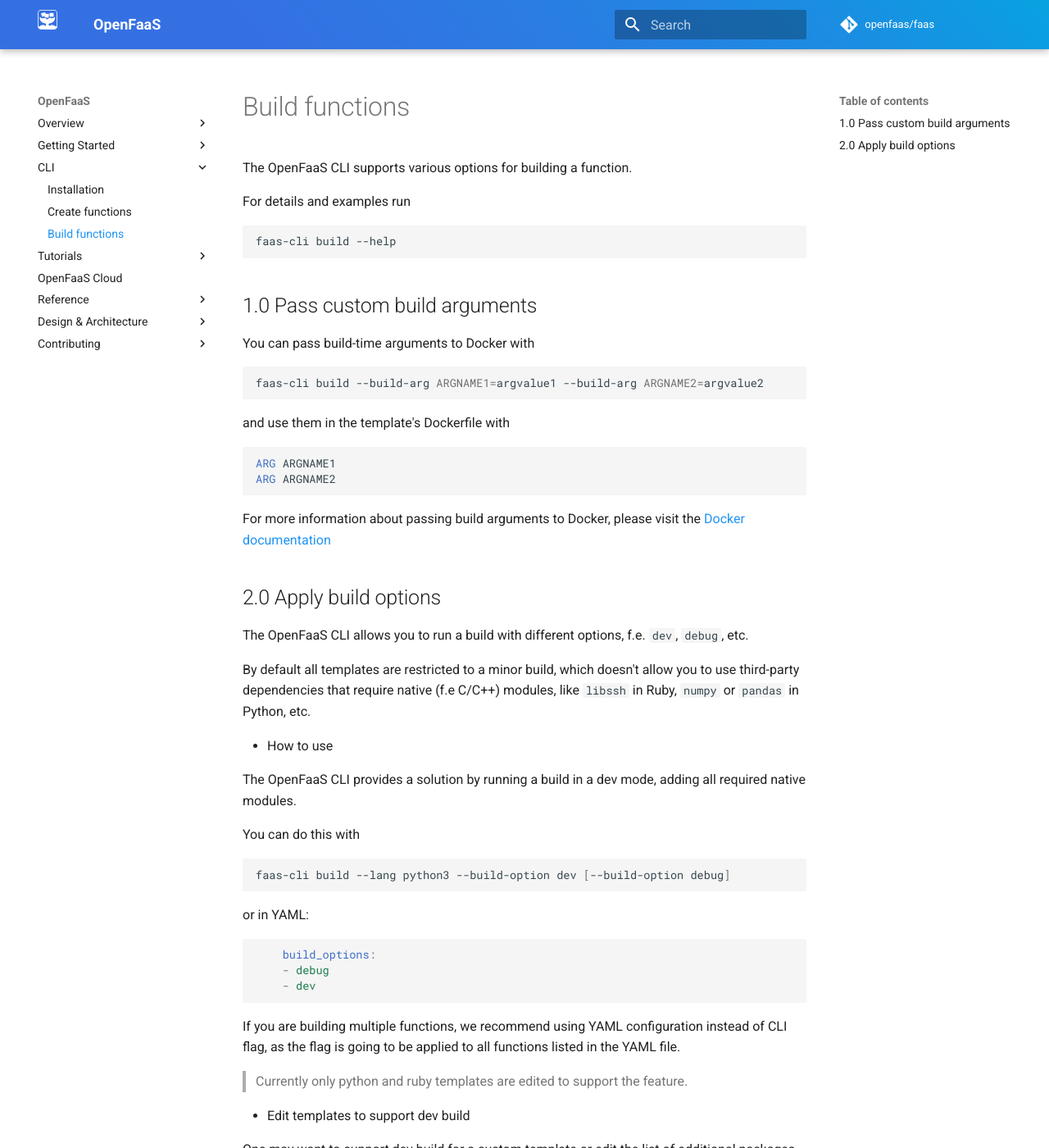
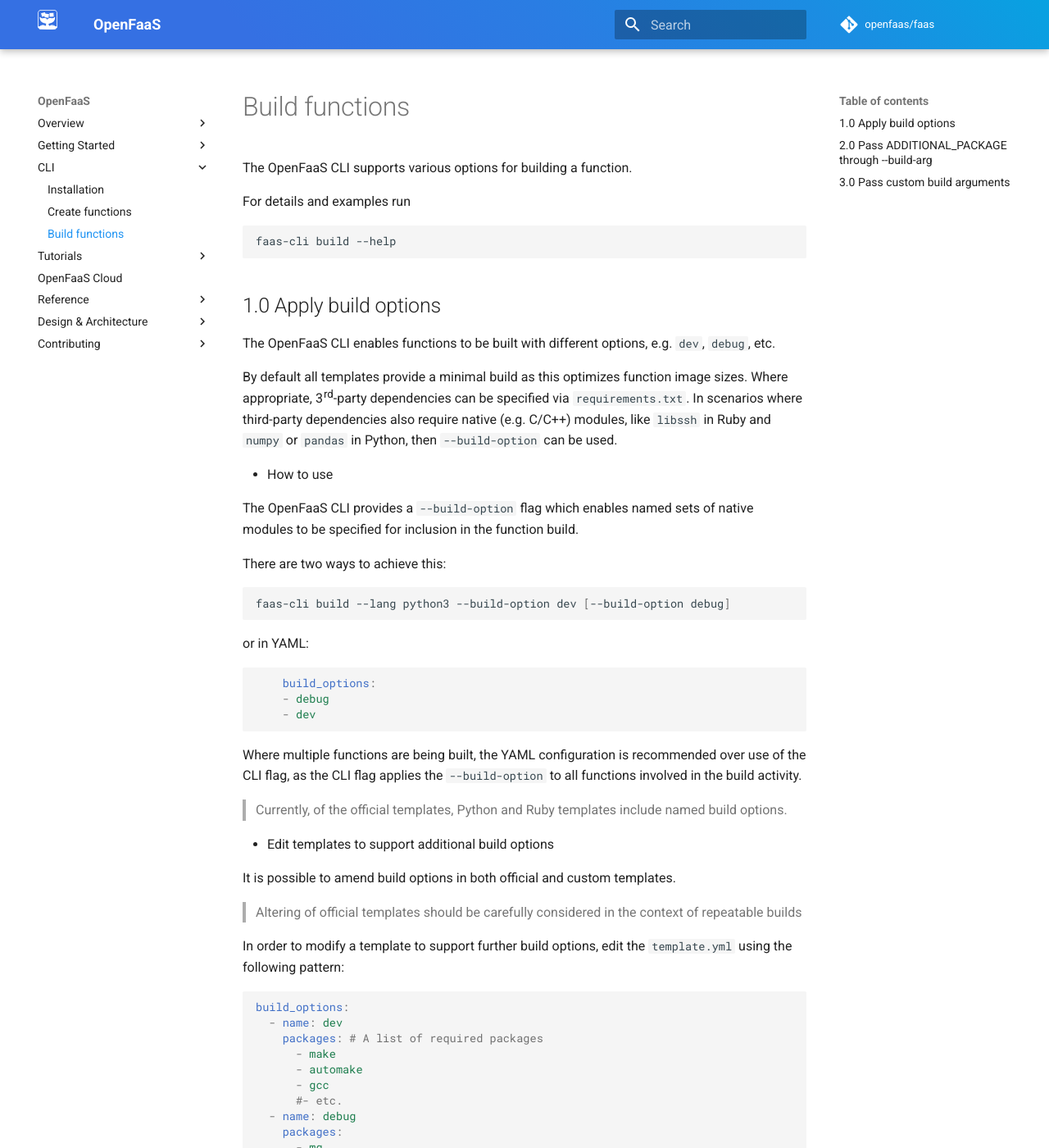
Before and after one commit to openfaas/docs, an MkDocs documentation site: the page built from docs/cli/build.md, in a window 1280 px wide and 1400 px high. Shown: the whole window at 82% size. Built offline with MkDocs 1.6.1 and Material for MkDocs 9.7.7, drawn with Linux system fonts in a browser that asks for light colours; comment, search, counter and statistics services are not loaded; old or Windows-style settings are respelled for this version of MkDocs; some of the changed text lies outside the part shown.

Commit message:
Re-ordered build.md so build-option is at the start
Signed-off-by: Richard Gee <richard@technologee.co.uk>

````diff
--- a/docs/cli/build.md
+++ b/docs/cli/build.md
@@ -8,34 +8,18 @@ For details and examples run
 faas-cli build --help
 ```
 
-## 1.0 Pass custom build arguments
+## 1.0 Apply build options
 
-You can pass build-time arguments to Docker with
+The OpenFaaS CLI enables functions to be built with different options, e.g. `dev`, `debug`, etc.
 
-```bash
-faas-cli build --build-arg ARGNAME1=argvalue1 --build-arg ARGNAME2=argvalue2
-```
- and use them in the template's Dockerfile with
-
- ```dockerfile
- ARG ARGNAME1
- ARG ARGNAME2
- ```
-
- For more information about passing build arguments to Docker, please visit the [Docker documentation](https://docs.docker.com/engine/reference/commandline/build/)
-
-## 2.0 Apply build options
-
-The OpenFaaS CLI allows you to run a build with different options, f.e. `dev`, `debug`, etc.
-
-By default all templates are restricted to a minor build, which doesn't allow you to use third-party dependencies that require native (f.e C/C++) modules,
-like `libssh` in Ruby, `numpy` or `pandas` in Python, etc.
+By default all templates provide a minimal build as this optimizes function image sizes. Where appropriate, 3rd-party dependencies can be specified via `requirements.txt`. In scenarios where third-party dependencies also require native (e.g. C/C++) modules,
+like `libssh` in Ruby and `numpy` or `pandas` in Python, then `--build-option` can be used.
 
 * How to use
 
-The OpenFaaS CLI provides a solution by running a build in a dev mode, adding all required native modules.
+The OpenFaaS CLI provides a `--build-option` flag which enables named sets of native modules to be specified for inclusion in the function build.
 
-You can do this with
+There are two ways to achieve this:
 
 ```bash
 faas-cli build --lang python3 --build-option dev [--build-option debug]
@@ -49,15 +33,17 @@ or in YAML:
     - dev
 ```
 
-If you are building multiple functions, we recommend using YAML configuration instead of CLI flag, as the flag is going to be applied to all functions listed in the YAML file.
+Where multiple functions are being built, the YAML configuration is recommended over use of the CLI flag, as the CLI flag applies the `--build-option` to all functions involved in the build activity.
 
-> Currently only python and ruby templates are edited to support the feature.
+> Currently, of the official templates, Python and Ruby templates include named build options.
 
-* Edit templates to support dev build
+* Edit templates to support additional build options
 
-One may want to support dev build for a custom template or edit the list of additional packages.
+It is possible to amend build options in both official and custom templates.
 
-In order to modify a template to support dev build option, you should edit the `template.yml` with the following:
+> Altering of official templates should be carefully considered in the context of repeatable builds
+
+In order to modify a template to support further build options, edit the `template.yml` using the following pattern:
 
 ```yaml
 build_options:
@@ -84,3 +70,35 @@ ARG ADDITIONAL_PACKAGE
 RUN apk --no-cache add curl ${ADDITIONAL_PACKAGE} \
 
 ```
+## 2.0 Pass ADDITIONAL_PACKAGE through `--build-arg`
+
+There may be scenarios where a single native module need to be added to a build.  A single-package build option could be added as described above.  Alternatively a package could be specified through a `--build-arg`.
+
+```bash
+faas-cli build --lang python3 --build-arg ADDITIONAL_PACKAGE=jq
+```
+
+In the event a `build-option` is set the effect will be cumulative:
+
+```bash
+faas-cli build --lang python3 --build-option dev --build-arg ADDITIONAL_PACKAGE=jq
+```
+
+The entries in the template's Dockerfile described in 1.0 above need to be present for this mode of operation.
+
+## 3.0 Pass custom build arguments
+
+You can pass `ARG` values to Docker via the CLI.
+
+```bash
+faas-cli build --build-arg ARGNAME1=argvalue1 --build-arg ARGNAME2=argvalue2
+```
+
+Remeber to add any `ARG` values to the template's Dockerfile:
+
+ ```dockerfile
+ ARG ARGNAME1
+ ARG ARGNAME2
+ ```
+
+ For more information about passing build arguments to Docker, please visit the [Docker documentation](https://docs.docker.com/engine/reference/commandline/build/)
````
Also changed, not shown: other parts of docs/cli/build.md (+1 -1 lines).
